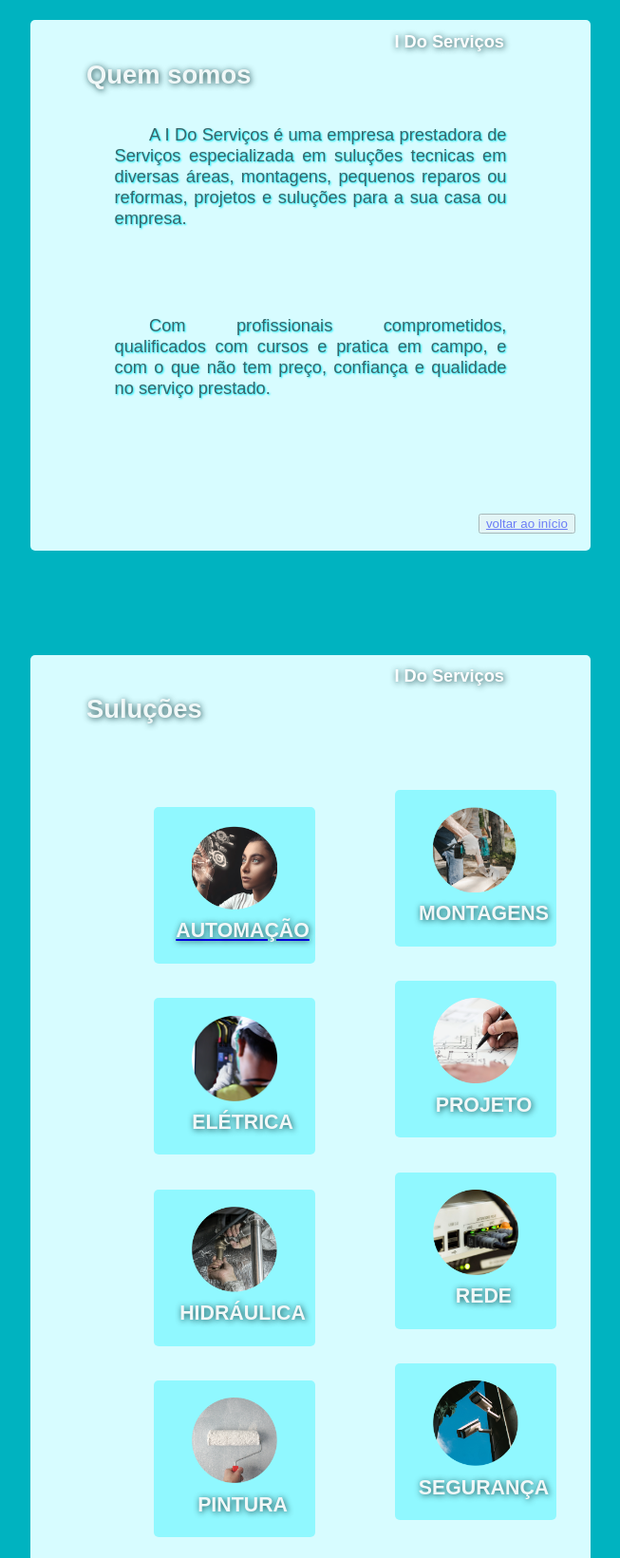
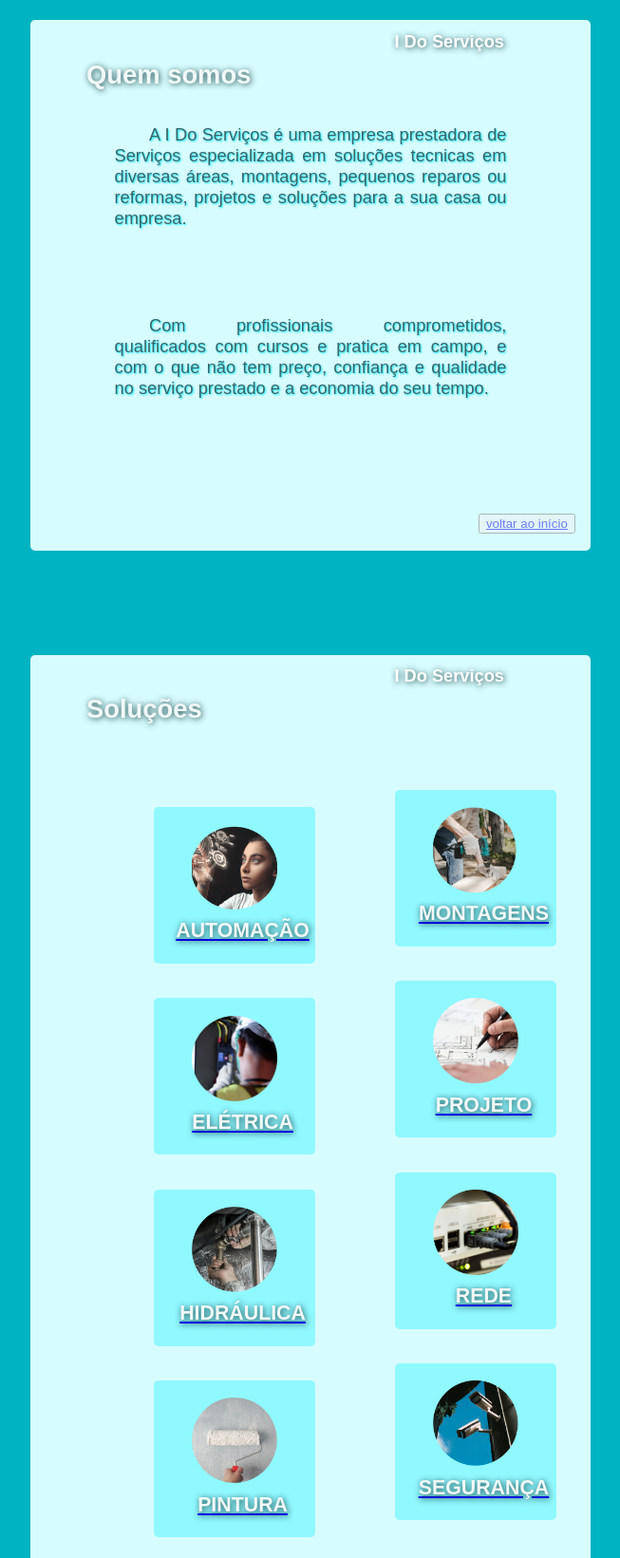
Before and after one commit to Heitornm/IDoServicos, a plain HTML site: page index.html in a window 1280 px wide. Shown: the part 780-2421 px from the top of the page at 95% size, without its empty margins (63-716 px from the left). Drawn offline with Linux system fonts and the light colour scheme.

Commit message:
Update index.html

```diff
--- a/index.html
+++ b/index.html
@@ -25,7 +25,7 @@
             <h1>Aqui você encontra</h1>
             <span>
                 <p>
-                    Na I Do Serviços você encontra soluções para a sua casa ou empresa, temos soluções desde elétrica ou hidráulica, até soluções como redes, automação residencial ou desenvolvimento de sites que são serviços desenvolvidos sob projeto.
+                    Na I Do Serviços você encontra soluções para a sua casa ou empresa, temos soluções desde elétrica ou hidráulica, até soluçoes como redes, automação residencial ou desenvolvimento de sites que são serviços desenvolvidos sob projeto.
                 </p>
                 <p>
                     Nós da I Do Serviços prezamos por um serviço e suporte de qualidade, priorizamos a necessidade do cliente acima de todas as expectativas para que assim possamos entregar sonhos e resultados.
@@ -37,10 +37,10 @@
             <h4>I Do Serviços</h4>
             <h1>Quem somos</h1>
             <p>
-                A I Do Serviços é uma empresa prestadora de Serviços especializada em suluções tecnicas em diversas áreas, montagens, pequenos reparos ou reformas, projetos e suluções para a sua casa ou empresa.
+                A I Do Serviços é uma empresa prestadora de Serviços especializada em soluções tecnicas em diversas áreas, montagens, pequenos reparos ou reformas, projetos e soluções para a sua casa ou empresa.
             </p>
             <p>
-                Com profissionais comprometidos, qualificados com cursos e pratica em campo, e com o que não tem preço, confiança e qualidade no serviço prestado.
+                Com profissionais comprometidos, qualificados com cursos e pratica em campo, e com o que não tem preço, confiança e qualidade no serviço prestado e a economia do seu tempo.
             </p>
             <button class="btnvoltar">
                 <a href="index.html">voltar ao início</a>
@@ -48,8 +48,8 @@
         </section>
         <section id="servicos">
             <h4>I Do Serviços</h4>
-            <h1>Suluções</h1>
-            <span>
+            <h1>Soluções</h1>
+            <div id="servicos">
                 <nav id="serv">
                     <ul>
                         <li>
@@ -65,70 +65,84 @@
 
                         <li>
                             <figure>
+                                <a href="eletrica.html">
                                     <img src="eletrica.webp"/>
                                     <figcaption>
                                         <h1>ELÉTRICA</h1>
                                     </figcaption>
+                                </a>
                             </figure>
                         </li>
 
                         <li>
                             <figure>
+                                <a href="hidraulica.html">
                                     <img src="hidraulica.webp"/>
                                     <figcaption>
                                         <h1>HIDRÁULICA</h1>
                                     </figcaption>
+                                </a>
                             </figure>
                         </li>
 
                         <li>
                             <figure>
+                                <a href="pintura.html">
                                     <img src="pintura.webp"/>
                                     <figcaption>
                                         <h1>PINTURA</h1>
                                     </figcaption>
+                                </a>
                             </figure>
                         </li>
 
                         <li>
                             <figure>
+                                <a href="montagens.html">
                                     <img src="montagens.webp"/>
                                     <figcaption>
                                         <h1>MONTAGENS</h1>
                                     </figcaption>
+                                </a>
                             </figure>
                         </li>
 
                         <li>
                             <figure>
+                                <a href="projeto.html">
                                     <img src="projeto.webp"/>
                                     <figcaption>
                                         <h1>PROJETO</h1>
                                     </figcaption>
+                                </a>
                             </figure>
                         </li>
 
                         <li>
                             <figure>
+                                <a href="redes.html">
                                     <img src="redes.webp"/>
                                     <figcaption>
                                         <h1>REDE</h1>
                                     </figcaption>
+                                </a>
                             </figure>
                         </li>
 
 
                         <li>
                             <figure>
+                                <a href="seguranca.html">
                                     <img src="seguranca.webp"/>
                                     <figcaption>
                                         <h1>SEGURANÇA</h1>
                                     </figcaption>
+                                </a>
                             </figure>
                         </li>
                     </ul>
                 </nav>
-            </span>
+            </div>
             <br/>
             <button class="btnvoltar">
                 <a href="index.html">voltar ao início</a>
@@ -144,7 +158,7 @@
                     <input type="text" id="nomeid" placeholder="Digite seu nome" required="required" name="nome" />
                 <br />
                 <br />
-                    <label for="fone">Fone</label>
+                    <label for="fone">Telefone</label>
                     <input type="tel" id="foneid" placeholder="Digite seu telefone" name="fone" />
                 <br />
                 <br />
@@ -166,7 +180,7 @@
         </section>
     </main>
     <footer>
-        I Do Serviços &#128028;
+        <a href="">I Do Serviços &#128028;</a>
     </footer>
 </body>
 </html>
```
Lines whose indentation alone changed are shown as unchanged.
